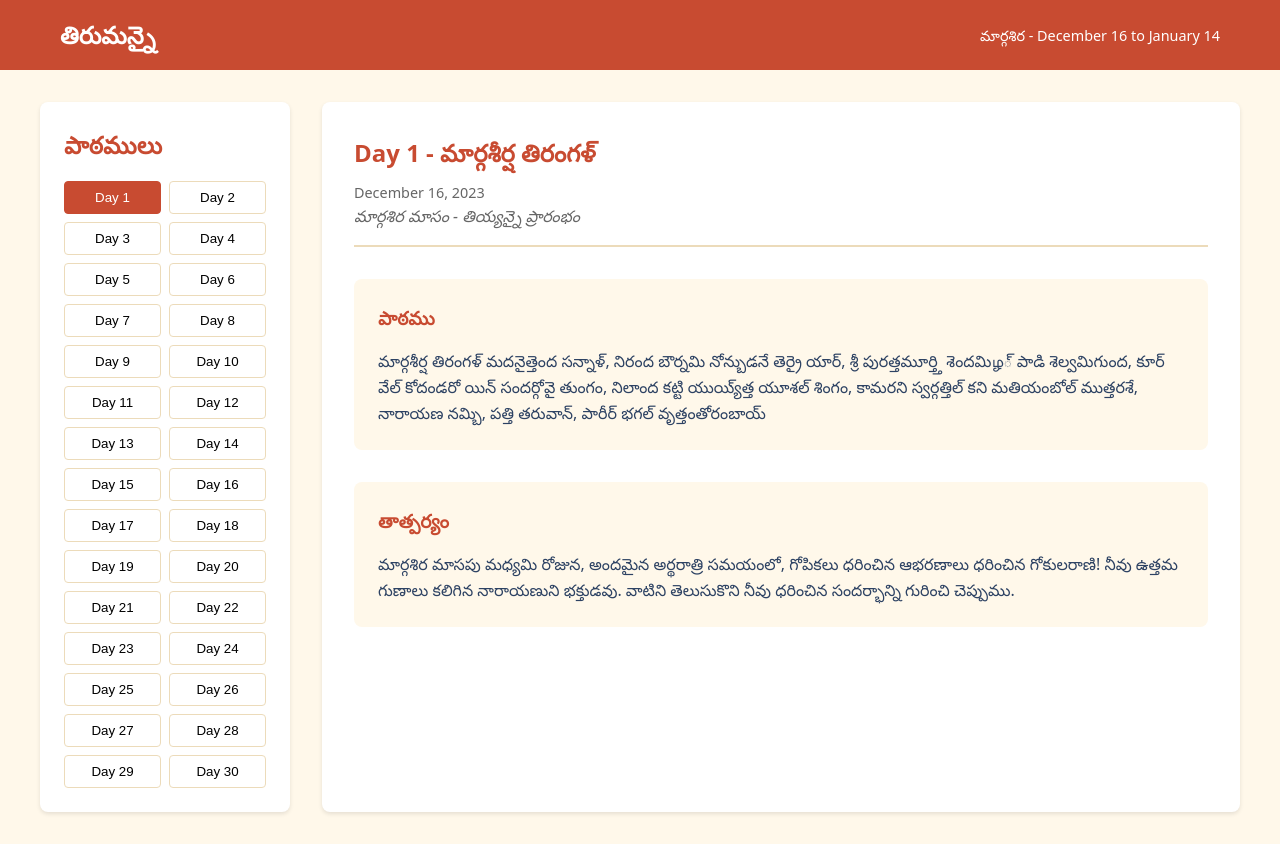
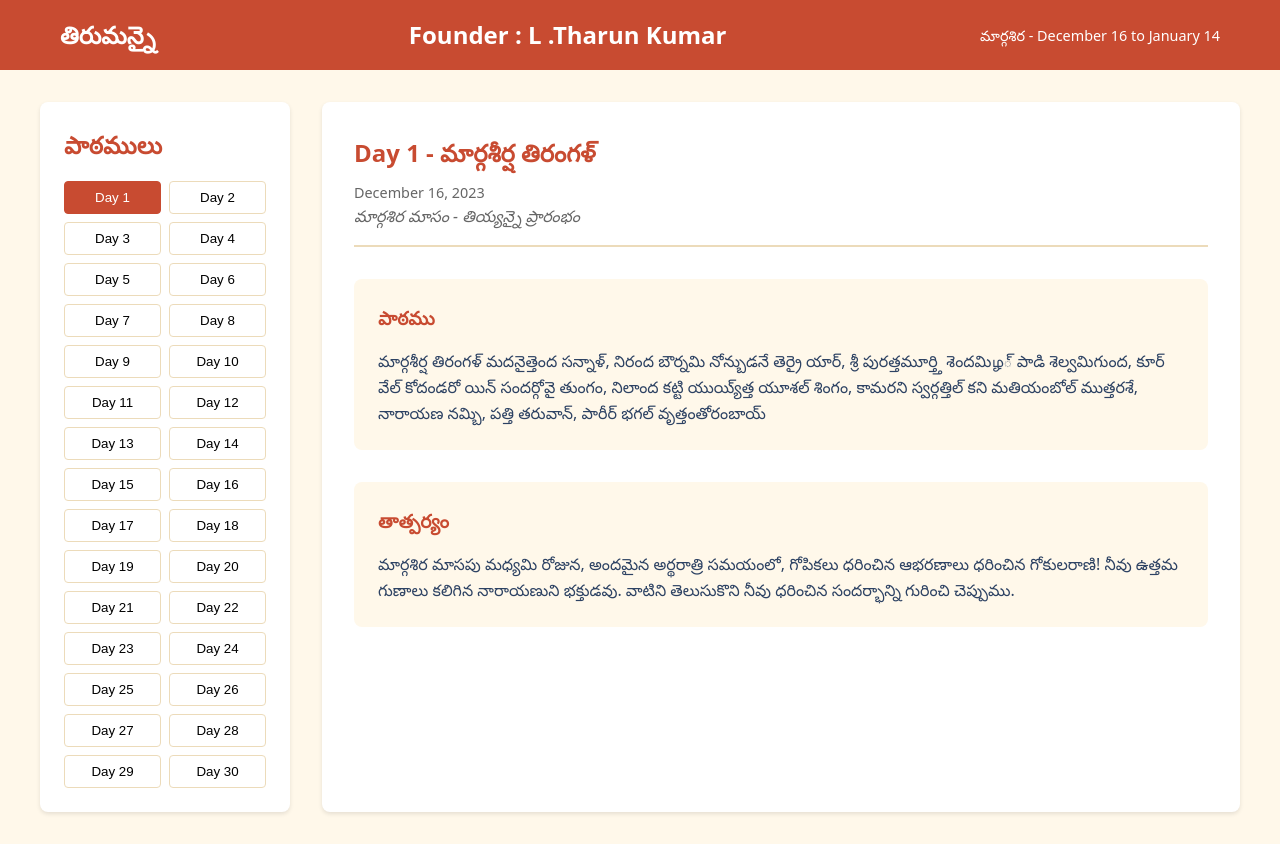
Before and after one commit to TharunKumarL/tiruppavvai, a plain HTML site: page index.html in a window 1280 px wide. Drawn offline with Linux system fonts and the light colour scheme.

Commit message:
Update index.html

```diff
--- a/index.html
+++ b/index.html
@@ -14,6 +14,7 @@
         <div class="container">
             <div class="header-content">
                 <h1 class="title">తిరుమన్నై</h1>
+                <h1 class="title"> Founder : L .Tharun Kumar</h1>
                 <div class="date-range">మార్గశిర - December 16 to January 14</div>
             </div>
         </div>
```
